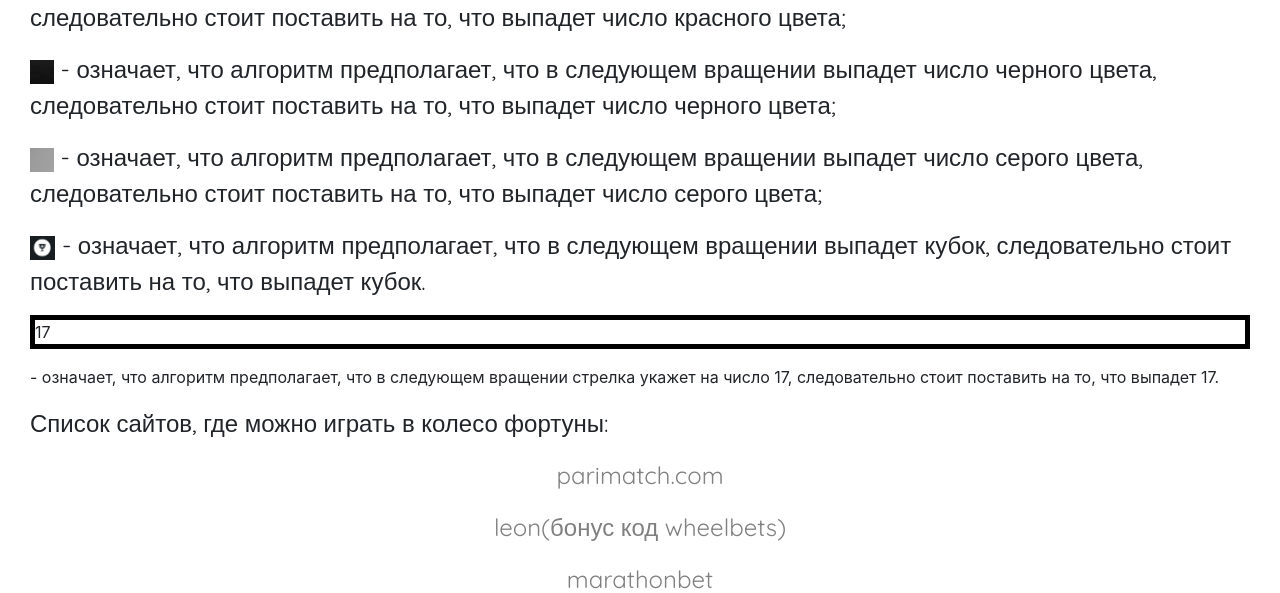
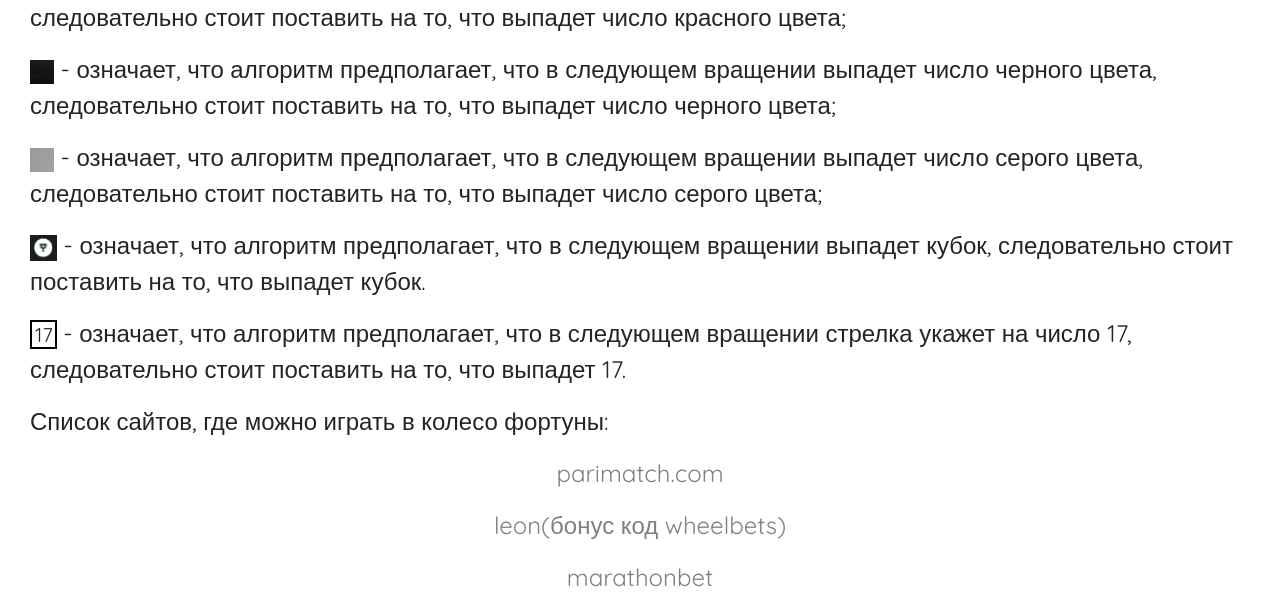
Before and after one commit to valikrakots/wheelbets, a Django app: page /help in a window 1280 px wide. Shown: the part 431-1024 px from the top of the page. Run offline with Django 3.2, Linux system fonts and the light colour scheme; some libraries are stand-ins or nearby versions.

Commit message:
fdwvfwvwu

```diff
--- a/blog/templates/blog/help.html
+++ b/blog/templates/blog/help.html
@@ -10,9 +10,9 @@
     вращении выпадет число черного цвета, следовательно стоит поставить на то, что выпадет число черного цвета;</p>
     <p class="helpi"> <img src="{% static 'blog/images/grey.png' %}" style="height: 3vh; width: auto;"> - означает, что алгоритм предполагает, что в следующем
     вращении выпадет число серого цвета, следовательно стоит поставить на то, что выпадет число серого цвета;</p>
-    <p class="helpi"> <img src="{% static 'blog/images/cup.png' %}" style="height: 3vh; width: auto;"> - означает, что алгоритм предполагает, что в следующем
+    <p class="helpi"> <img src="{% static 'blog/images/cup.png' %}" style="height: 3.2vh; width: auto;"> - означает, что алгоритм предполагает, что в следующем
     вращении выпадет кубок, следовательно стоит поставить на то, что выпадет кубок.</p>
-    <p class="helpi"><p style="border: 5px solid black;">17</p> - означает, что алгоритм предполагает, что в следующем
+    <p class="helpi"><span style="border: 2px solid black;width: auto; padding-right: 0.1em; padding-left: 0.15em; font-size: 2.5vh"> 17</span> - означает, что алгоритм предполагает, что в следующем
     вращении стрелка укажет на число 17, следовательно стоит поставить на то, что выпадет 17.</p>
     <p class="helpi">Список сайтов, где можно играть в колесо фортуны:</p>
         <div style="text-align: center">
```
